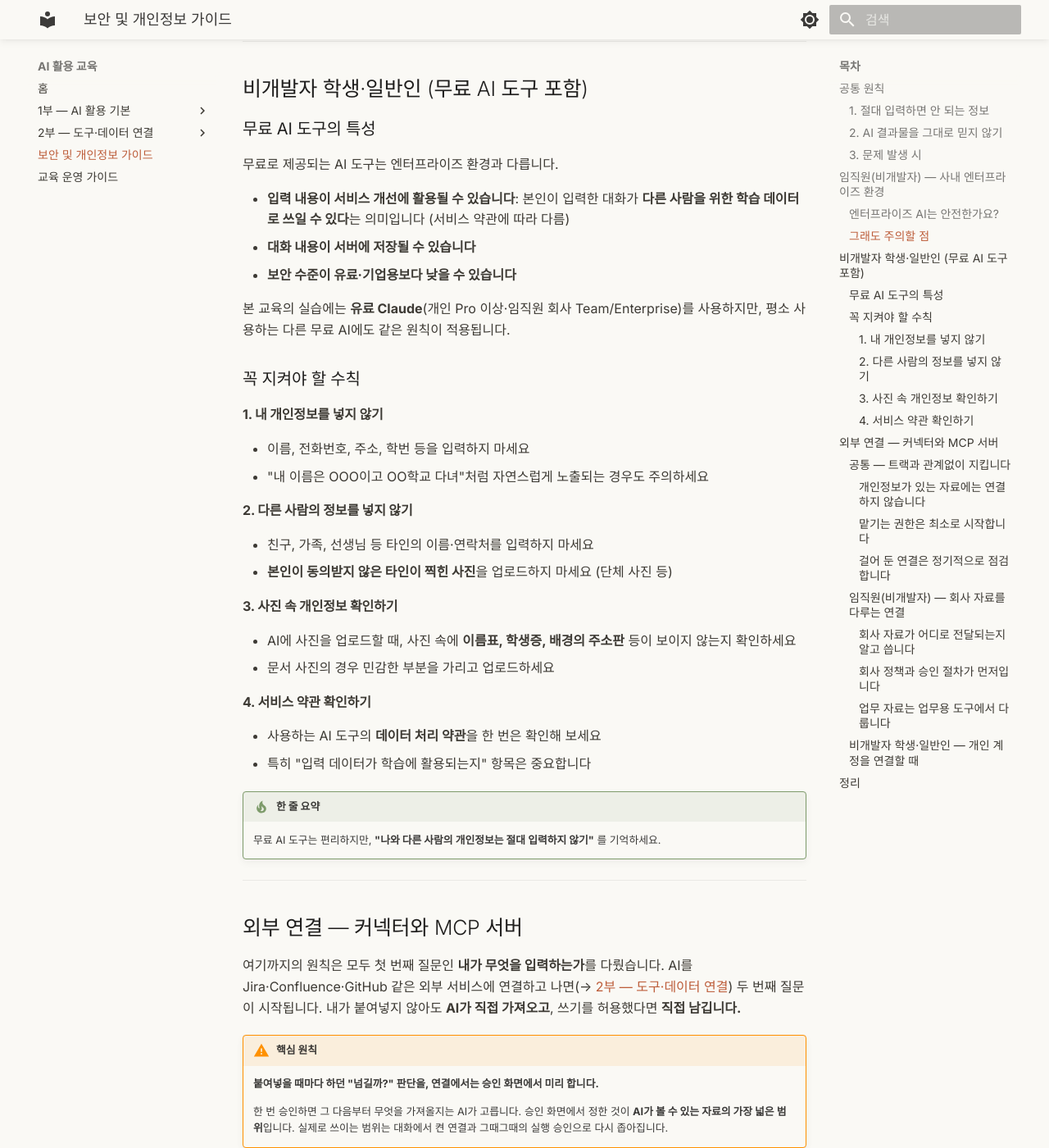
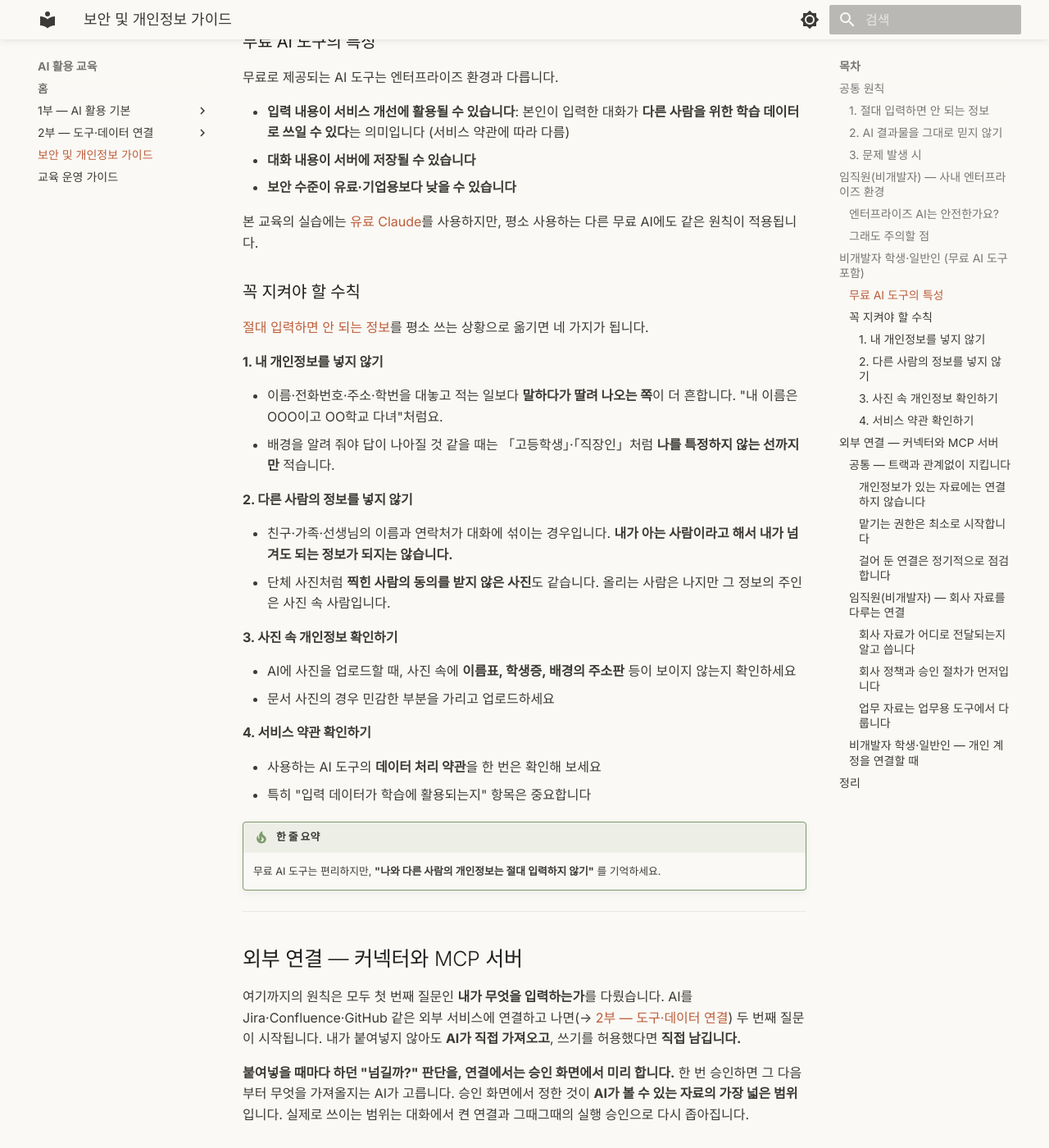
Before and after one commit to scroogy-dev/ai-onboarding, an MkDocs documentation site: the page built from docs/security-guide.md, in a window 1280 px wide and 1400 px high, scrolled down 2490 px. Shown: the whole window at 82% size. Built offline with MkDocs 1.6.1 and Material for MkDocs 9.7.7, drawn with Linux system fonts in a browser that asks for light colours; some of the changed text lies outside the part shown.

Commit message:
docs: 보안 가이드 정리 (#55)
카드 5 → 3개, 211 → 200줄.

- 「핵심 원칙」 warning 2개를 굵은 리드 문장으로 본문화
- 중복 6건을 홈 링크로: 준비물(D1)·권한 축소 방법(D3)·연결 점검(D9)·
  관리자 정책(D10)·연결 판단 기준(D11)·GHE 조건(D12)
- 절대 입력 금지 정보(D13): 표는 기준 요약, 학생 수칙은 상황별 실천으로
  역할을 갈라 재작성. 학생 트랙에 #students 앵커 신설
- 삭제 3건: 보호 장치 인용문(절 도입과 중복)·공통 원칙 일반론·
  승인 화면 축소 방법 불릿
- 「항상 정확하지 않습니다」를 「사실과 다를 수 있습니다」 가능성형으로

Claude-Session: https://claude.ai/code/session_01Poe9ZhqhtywN8FcMY1mack

```diff
--- a/docs/security-guide.md
+++ b/docs/security-guide.md
@@ -13,12 +13,7 @@ AI를 쓸 때 보안 점검은 크게 **두 가지 질문**으로 나뉩니다.
 
 ## 공통 원칙
 
-AI 도구의 종류나 버전은 계속 바뀌지만, **보안 원칙은 동일합니다.** 트랙에 관계없이 아래 원칙들은 모두 지켜야 합니다.
-
-!!! warning "핵심 원칙"
-    **AI에게 입력하는 모든 내용은 "누군가 볼 수 있다"고 가정하세요.**
-
-    아무리 안전한 시스템이라도, 입력 단계에서 민감한 정보를 넣지 않는 것이 가장 확실한 보호 방법입니다. 아래 [엔터프라이즈 AI](#enterprise-ai) 환경이라도 이 기본 태도는 유지해야 합니다.
+**AI에게 입력하는 모든 내용은 "누군가 볼 수 있다"고 가정하세요.** 아무리 안전한 시스템이라도, 입력 단계에서 민감한 정보를 넣지 않는 것이 가장 확실한 보호 방법입니다. 아래 [엔터프라이즈 AI](#enterprise-ai) 환경이라도 이 기본 태도는 유지해야 합니다.
 
 ### 1. 절대 입력하면 안 되는 정보 { #never-input }
 
@@ -26,12 +21,14 @@ AI 도구의 종류나 버전은 계속 바뀌지만, **보안 원칙은 동일
 |------|------|
 | 개인 식별 정보 | 주민등록번호, 여권번호, 운전면허번호 |
 | 금융 정보 | 카드번호, 계좌번호 |
-| 인증 정보 | 각종 비밀번호, API 키, 인증 토큰 |
-| 타인의 개인정보 | 다른 사람의 이름+연락처 조합, 본인이 동의받지 않은 타인이 찍힌 사진 |
+| 인증 정보 | 비밀번호, API 키, 인증 토큰 |
+| 타인의 개인정보 | 다른 사람의 이름·연락처, 동의 없이 찍힌 사진 |
+
+이 표는 **무엇이 금지인지**만 모은 것입니다. 실제로는 이 정보를 대놓고 적는 경우보다 다른 이야기를 하다가 딸려 나오는 경우가 많으므로, 어떤 상황에서 그렇게 되는지는 트랙별 안내에서 다룹니다 ([임직원](#enterprise-ai) · [학생·일반인](#students)).
 
 ### 2. AI 결과물을 그대로 믿지 않기
 
-AI가 생성한 정보는 **항상 정확하지 않습니다.** 잘못된 사실을 그럴듯하게 만들어내는 경우(환각, hallucination)가 있으므로 아래 사항을 반드시 지킵니다.
+AI가 만든 내용은 **사실과 다를 수 있습니다.** 잘못된 사실을 그럴듯하게 만들어내는 경우(환각, hallucination)가 있으므로 아래 사항을 반드시 지킵니다.
 
 검토의 깊이는 결과물의 영향 범위에 비례합니다 (→ [홈 ― 메타 원칙](index.md#meta-principles) ③). 아래 세 가지는 결과물의 영향이 나에게서 **밖으로 나가는** 경우라, 그 원칙에 따라 항상 깊게 봅니다.
 
@@ -58,8 +55,6 @@ AI가 생성한 정보는 **항상 정확하지 않습니다.** 잘못된 사실
 - **데이터 격리**: 우리 회사의 데이터는 다른 회사와 분리되어 처리됩니다
 - **접근 통제**: 회사 계정으로만 접근 가능하며, 사용 이력이 관리됩니다
 
-> 위 세 가지 보호 장치는 "입력한 내용이 저장·처리되는 방식"에 대한 것이지, "무엇을 입력해도 안전하다"는 뜻이 아닙니다.
-
 ### 그래도 주의할 점
 
 엔터프라이즈 환경이라도 다음 사항은 지켜야 합니다. 회사 계약은 **데이터 처리 방식**(저장·학습·격리)을 보호할 뿐, **무엇을 입력할지의 책임은 여전히 본인에게 있습니다.**
@@ -85,19 +80,21 @@ AI가 생성한 정보는 **항상 정확하지 않습니다.** 잘못된 사실
 - **대화 내용이 서버에 저장될 수 있습니다**
 - **보안 수준이 유료·기업용보다 낮을 수 있습니다**
 
-본 교육의 실습에는 **유료 Claude**(개인 Pro 이상·임직원 회사 Team/Enterprise)를 사용하지만, 평소 사용하는 다른 무료 AI에도 같은 원칙이 적용됩니다.
+본 교육의 실습에는 [유료 Claude](index.md#preparation)를 사용하지만, 평소 사용하는 다른 무료 AI에도 같은 원칙이 적용됩니다.
 
 ### 꼭 지켜야 할 수칙
 
+[절대 입력하면 안 되는 정보](#never-input)를 평소 쓰는 상황으로 옮기면 네 가지가 됩니다.
+
 #### 1. 내 개인정보를 넣지 않기
 
-- 이름, 전화번호, 주소, 학번 등을 입력하지 마세요
-- "내 이름은 OOO이고 OO학교 다녀"처럼 자연스럽게 노출되는 경우도 주의하세요
+- 이름·전화번호·주소·학번을 대놓고 적는 일보다 **말하다가 딸려 나오는 쪽**이 더 흔합니다. "내 이름은 OOO이고 OO학교 다녀"처럼요.
+- 배경을 알려 줘야 답이 나아질 것 같을 때는 「고등학생」·「직장인」처럼 **나를 특정하지 않는 선까지만** 적습니다.
 
 #### 2. 다른 사람의 정보를 넣지 않기
 
-- 친구, 가족, 선생님 등 타인의 이름·연락처를 입력하지 마세요
-- **본인이 동의받지 않은 타인이 찍힌 사진**을 업로드하지 마세요 (단체 사진 등)
+- 친구·가족·선생님의 이름과 연락처가 대화에 섞이는 경우입니다. **내가 아는 사람이라고 해서 내가 넘겨도 되는 정보가 되지는 않습니다.**
+- 단체 사진처럼 **찍힌 사람의 동의를 받지 않은 사진**도 같습니다. 올리는 사람은 나지만 그 정보의 주인은 사진 속 사람입니다.
 
 #### 3. 사진 속 개인정보 확인하기
 
@@ -118,10 +115,7 @@ AI가 생성한 정보는 **항상 정확하지 않습니다.** 잘못된 사실
 
 여기까지의 원칙은 모두 첫 번째 질문인 **내가 무엇을 입력하는가**를 다뤘습니다. AI를 Jira·Confluence·GitHub 같은 외부 서비스에 연결하고 나면(→ [2부 ― 도구·데이터 연결](connect/index.md)) 두 번째 질문이 시작됩니다. 내가 붙여넣지 않아도 **AI가 직접 가져오고**, 쓰기를 허용했다면 **직접 남깁니다.**
 
-!!! warning "핵심 원칙"
-    **붙여넣을 때마다 하던 "넘길까?" 판단을, 연결에서는 승인 화면에서 미리 합니다.**
-
-    한 번 승인하면 그 다음부터 무엇을 가져올지는 AI가 고릅니다. 승인 화면에서 정한 것이 **AI가 볼 수 있는 자료의 가장 넓은 범위**입니다. 실제로 쓰이는 범위는 대화에서 켠 연결과 그때그때의 실행 승인으로 다시 좁아집니다.
+**붙여넣을 때마다 하던 "넘길까?" 판단을, 연결에서는 승인 화면에서 미리 합니다.** 한 번 승인하면 그 다음부터 무엇을 가져올지는 AI가 고릅니다. 승인 화면에서 정한 것이 **AI가 볼 수 있는 자료의 가장 넓은 범위**입니다. 실제로 쓰이는 범위는 대화에서 켠 연결과 그때그때의 실행 승인으로 다시 좁아집니다.
 
 ### 공통 ― 트랙과 관계없이 지킵니다
 
@@ -139,18 +133,13 @@ AI가 생성한 정보는 **항상 정확하지 않습니다.** 잘못된 사실
 
 - **무엇을 할 수 있는지를 줄입니다**: 읽기로 되는 일에 쓰기까지 열지 않습니다. 쓰기는 그 서비스에 흔적을 남기는 권한입니다.
 - **어디까지 접근 가능한지를 줄입니다**: 필요한 저장소·프로젝트·스페이스만 고릅니다. 전체 승인이 기본값이라도 좁힐 수 있으면 좁힙니다.
-- **줄이는 방법은 승인 화면 하나가 아닙니다**: 승인 화면에서 읽기·쓰기나 범위를 나눠 고를 수 없는 서비스도 있습니다. 그때는 대화에서 필요한 연결만 켜고, 쓰기 작업 승인을 물어올 때 거절하는 방식으로 줄입니다.
 - 내 계정 권한이 넓은 편이라면 **그만큼 더 줄여서** 승인합니다.
 
-화면에서 구체적으로 무엇을 보는지는 [승인 화면에서 확인할 것](connect/connectors.md#approval-screen)에 정리돼 있습니다.
+화면에서 구체적으로 무엇을 보는지, 화면에서 줄일 수 없는 서비스는 어떻게 하는지는 [승인 화면에서 확인할 것](connect/connectors.md#approval-screen)에 정리돼 있습니다.
 
 #### 걸어 둔 연결은 정기적으로 점검합니다
 
-연결은 한 번 걸면 잊히기 쉽습니다. 하지만 잊었다고 끊기는 것은 아니어서, **쓰지 않는 연결의 접근 허용도 그대로 유지됩니다.**
-
-- 그때 한 번 쓰고 이후로 쓰지 않은 서비스는 끊습니다
-- 업무나 활동이 바뀌어 더 이상 볼 이유가 없는 자료는 즉시 정리합니다
-- 무엇을 허용했는지 기억나지 않는 연결은 끊고, 필요할 때 다시 연결합니다
+연결은 한 번 걸면 잊히기 쉽습니다. 하지만 잊었다고 끊기는 것은 아니어서, **쓰지 않는 연결의 접근 허용도 그대로 유지됩니다.** 무엇을 끊을지의 기준과 점검하는 화면 경로는 [연결을 점검하고 끊기](connect/connectors.md#manage-disconnect)에 있습니다.
 
 ### 임직원(비개발자) ― 회사 자료를 다루는 연결
 
@@ -165,7 +154,7 @@ AI가 생성한 정보는 **항상 정확하지 않습니다.** 잘못된 사실
 #### 회사 정책과 승인 절차가 먼저입니다
 
 - 회사 업무·자료를 다루는 연결은 **회사가 계약한 플랜에서만** 진행합니다. 개인 플랜은 무료·유료를 가리지 않고 보안 정책 위반입니다.
-- 조직에서 쓸 수 있는 연결은 **관리자가 미리 정해 둡니다.** 목록에 없다면 권한 문제일 수 있으니 담당 부서에 먼저 확인하고, 우회할 방법을 찾지 않습니다.
+- 조직에서 쓸 수 있는 연결은 **관리자가 미리 정해 둡니다** (→ [회사 환경이라면](connect/connectors.md#enterprise)). 목록에 없는 것을 우회할 방법을 찾지 않습니다.
 - 준비된 목록에 없는 도구를 직접 등록하는 **MCP 서버**는 "믿을 만한 곳인가"를 확인하는 몫이 나에게 넘어옵니다. 사내에 등록·승인 절차가 있다면 그 절차가 우선입니다 (→ [믿을 만한 서버 고르기](connect/mcp-servers.md#choosing)).
 - 회사가 **사내 자료용 MCP 서버**를 제공하는 경우, 연결 방법도 회사가 정해서 안내합니다. 주소·계정·설치 파일을 임의로 구해 쓰지 말고 **담당 부서 안내를 그대로 따릅니다** (→ [어디에 설정하느냐](connect/mcp-servers.md#remote-vs-local)).
 
@@ -174,8 +163,8 @@ AI가 생성한 정보는 **항상 정확하지 않습니다.** 잘못된 사실
 같은 자료라도 어느 도구에 두느냐에 따라 연결의 타당성이 달라집니다. 특히 **소스코드를 관리하는 도구**(GitHub·GitHub Enterprise 등)는 비개발자가 연결할 대상인지부터 따져 봅니다.
 
 - 이슈와 업무를 관리하는 도구가 따로 있다면 그쪽이 먼저입니다. 개발자와 비개발자가 **함께 봐야 하는 내용은 함께 보는 도구**(Jira·Confluence 등)에서 관리하는 편이 낫습니다.
-- 이 절은 **회사 자료를 소스코드 도구에서 다루게 될 때**의 기준입니다. 공개된 자료를 읽기만 하는 일은 계정 없이도 되므로 연결할 대상이 아닙니다 (→ [GitHub 연결 판단](connect/connectors.md#github)).
-- 사내에서 운영하는 **GitHub Enterprise**는 공개로 열어 둔 저장소라도 **로그인해야 볼 수 있고**, 계정마다 라이선스 비용이 붙습니다. 비개발자에게 계정을 내주는 것 자체가 회사의 판단 사항이니 **정책 확인이 먼저**입니다.
+- 이 절은 **회사 자료를 소스코드 도구에서 다루게 될 때**의 기준입니다. 공개된 자료를 읽기만 하는 일은 연결할 대상이 아닙니다 (→ [GitHub 연결 판단](connect/connectors.md#github)).
+- 사내에서 운영하는 **GitHub Enterprise**는 로그인과 라이선스 조건이 따로 붙습니다. 비개발자에게 계정을 내주는 것 자체가 회사의 판단 사항이니 **정책 확인이 먼저**입니다.
 
 ### 비개발자 학생·일반인 ― 개인 계정을 연결할 때
 
```
Also changed, not shown: other parts of docs/security-guide.md (+1 -1 lines).
